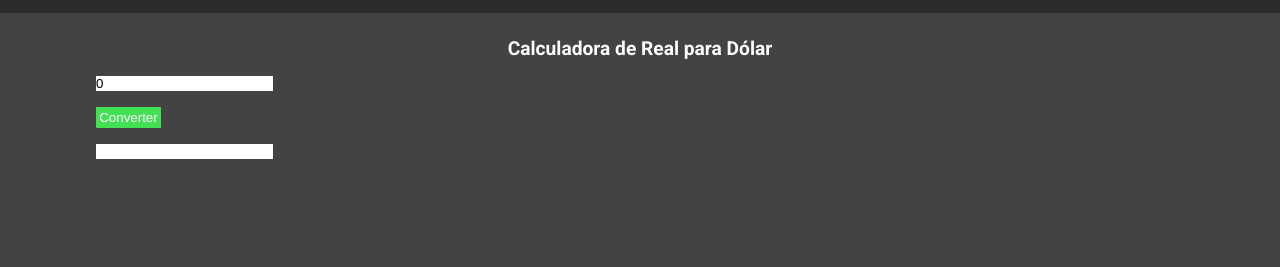
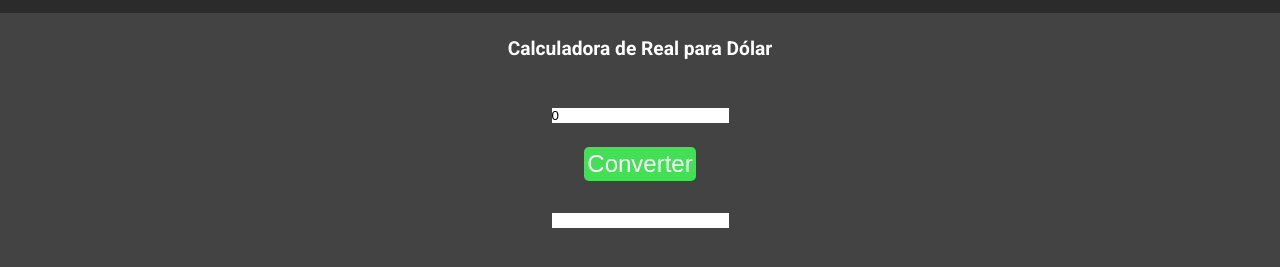
Before and after one commit to banzak1/calculadoraMoedas, a plain HTML site: page index.html in a window 1280 px wide. Shown: the part 57-324 px from the top of the page. Drawn offline with Linux system fonts and the light colour scheme.

Commit message:
changing content styles

```diff
--- a/index.html
+++ b/index.html
@@ -24,16 +24,16 @@
 
   </header>
 
-  <main class="conteiner">
-    <h2 id="title">Calculadora de Real para Dólar</span>
+  <div class="conteiner">
+    <h2 id="title">Calculadora de Real para Dólar</h2>
 
     <input type="number" name="valorReal" id="valorReal" value="0" />
 
     <button id="calc" type="button" onclick="converterMoeda()">Converter</button>
 
-    <input type="numbrr" name="resultado" id="resultado" value="" readonly />
+    <input type="number" name="resultado" id="resultado" value="" readonly />
 
-  </main>
+  </div>
 
 
 
--- a/style.css
+++ b/style.css
@@ -29,7 +29,7 @@ body {
     background: #434343;
 }
 
-main {
+div {
   color: white;
 }
 
@@ -38,32 +38,33 @@ main {
 }
 
 #title {
-    margin: 1.5rem 3rem 1.5rem 3rem;
+    margin: 1.5rem 3rem 3rem 3rem;
     text-align: center;
 
     font-size: 1.2rem;
 }
 
 #valorReal {
-  margin-top: 1rem;
-  margin-left: 3rem;
-  margin-bottom: 1rem;
+
+  margin-left: auto;
+  margin-right: auto;
   display: block;
 }
 
 #resultado {
-  margin-top: 1rem;
-  margin-left: 3rem;
-  margin-bottom: 1rem;
+  margin: 1.5rem auto 2rem auto;
   display: block;
 }
 
 button {
   background: #43E056;
   color: white;
+  font-size: 1.5rem;
 
-  margin-left: 3rem;
+  height: auto;
+  width: auto;
+  margin: 1.5rem auto 2rem auto;
   padding: .2rem;
-  border-radius: 1px;
+  border-radius: 5px;
   display: block;
 }
```
